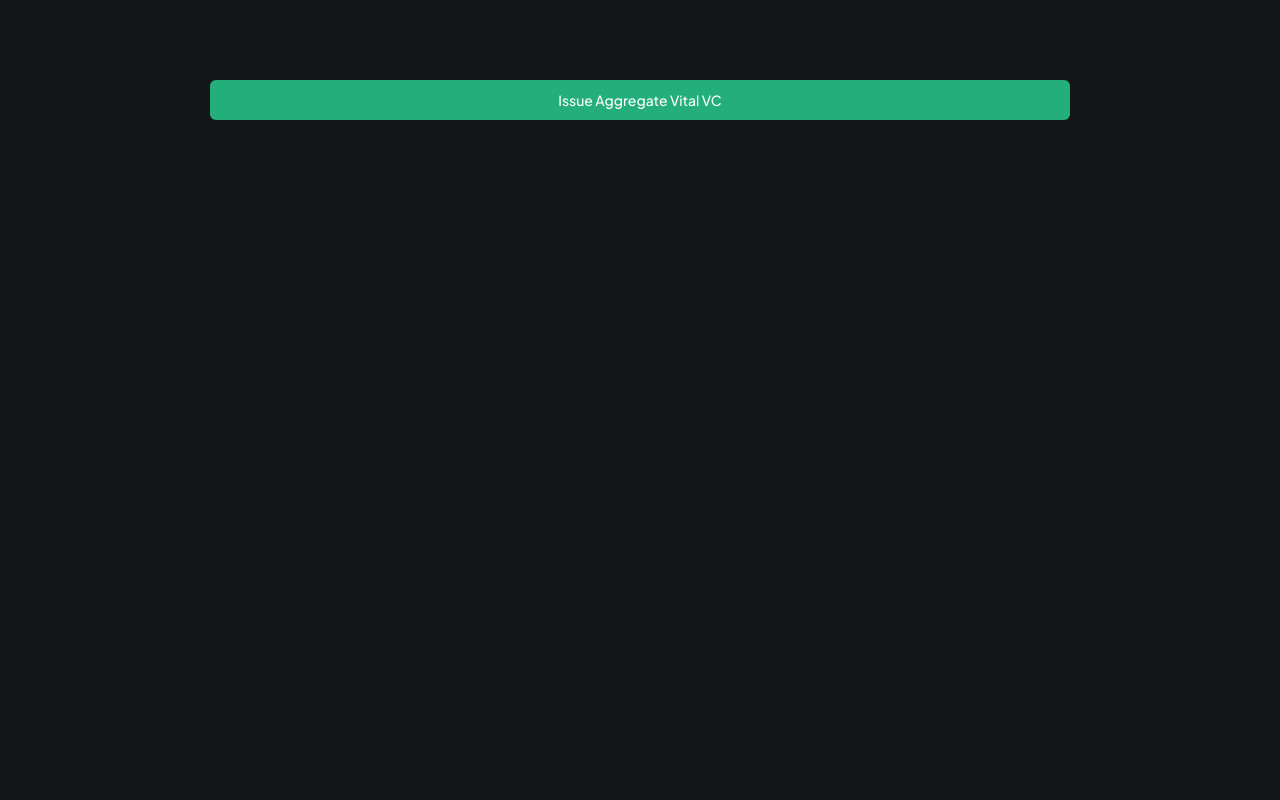
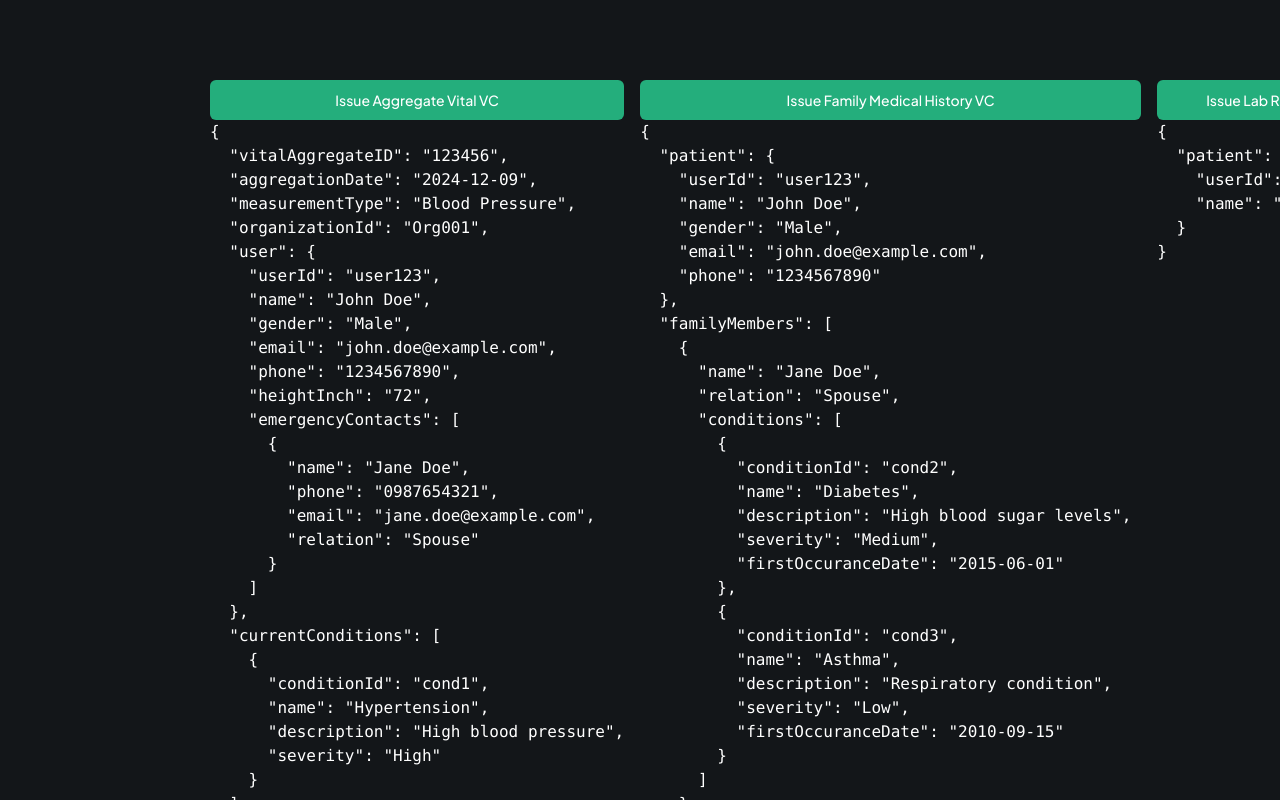
Before and after one commit to sanjay95/carebuddy, a Next.js app: page /issuance in a window 1280 px wide. Built offline with nearby package versions, Linux system fonts and the light colour scheme.

Commit message:
other data type issuance

```diff
--- a/app/issuance/page.tsx
+++ b/app/issuance/page.tsx
@@ -8,7 +8,7 @@ import { OfferPayload } from "@/types/types";
 import Link from "next/link";
 import { Button } from "@/components/ui/button";
 
-const credentialData = {
+const bpAggregateData = {
   vitalAggregateID: "123456",
   aggregationDate: "2024-12-09",
   measurementType: "Blood Pressure",
@@ -56,7 +56,83 @@ const credentialData = {
   bpSys360DayAvg: 121.0,
   bpDia360DayAvg: 81.0,
 };
-
+const familyMedicalHistory = {
+  patient: {
+    userId: "user123",
+    name: "John Doe",
+    gender: "Male",
+    email: "john.doe@example.com",
+    phone: "1234567890",
+  },
+  familyMembers: [
+    {
+      name: "Jane Doe",
+      relation: "Spouse",
+      conditions: [
+        {
+          conditionId: "cond2",
+          name: "Diabetes",
+          description: "High blood sugar levels",
+          severity: "Medium",
+          firstOccuranceDate: "2015-06-01",
+        },
+        {
+          conditionId: "cond3",
+          name: "Asthma",
+          description: "Respiratory condition",
+          severity: "Low",
+          firstOccuranceDate: "2010-09-15",
+        },
+      ],
+    },
+    {
+      name: "Michael Doe",
+      relation: "Father",
+      conditions: [
+        {
+          conditionId: "cond4",
+          name: "Heart Disease",
+          description: "Cardiovascular condition",
+          severity: "High",
+          firstOccuranceDate: "2000-01-20",
+        },
+        {
+          conditionId: "cond5",
+          name: "Arthritis",
+          description: "Joint inflammation",
+          severity: "Medium",
+          firstOccuranceDate: "2012-03-10",
+        },
+      ],
+    },
+    {
+      name: "Sarah Doe",
+      relation: "Mother",
+      conditions: [
+        {
+          conditionId: "cond6",
+          name: "Osteoporosis",
+          description: "Bone density loss",
+          severity: "Medium",
+          firstOccuranceDate: "2018-07-22",
+        },
+        {
+          conditionId: "cond7",
+          name: "Thyroid Disorder",
+          description: "Thyroid gland issues",
+          severity: "Low",
+          firstOccuranceDate: "2011-11-05",
+        },
+      ],
+    },
+  ],
+};
+const labReportData = {
+  patient: {
+    userId: "user123",
+    name: "John Doe",
+  }
+}
 const Issuance = () => {
   const [isLoading, setIsLoading] = useState(false);
   const [vaultLink, setVaultLink] = useState("");
@@ -79,7 +155,7 @@ const Issuance = () => {
     const response = await fetch("/api/issuance/start", {
       method: "POST",
       body: JSON.stringify({
-        credentialData,
+        bpAggregateData,
         credentialTypeId: "AHC Vitals Aggregate",
         claimMode: StartIssuanceInputClaimModeEnum.TxCode,
       }),
@@ -117,9 +193,28 @@ const Issuance = () => {
               onSubmit={form.handleSubmit(onSubmit)}
               className="flex-1 space-y-12"
             >
-              <SubmitButton isLoading={isLoading}>
+              <div className="flex flex-col space-y-4 md:flex-row md:space-x-4 md:space-y-0">
+              <div className="flex-1">
+                <SubmitButton isLoading={isLoading}>
                 Issue Aggregate Vital VC
-              </SubmitButton>
+                </SubmitButton>
+                <pre>{JSON.stringify(bpAggregateData, null, 2)}</pre>
+              </div>
+
+              <div className="flex-1">
+                <SubmitButton isLoading={isLoading}>
+                Issue Family Medical History VC
+                </SubmitButton>
+                <pre>{JSON.stringify(familyMedicalHistory, null, 2)}</pre>
+              </div>
+
+              <div className="flex-1">
+                <SubmitButton isLoading={isLoading}>
+                Issue Lab Report VC
+                </SubmitButton>
+                <pre>{JSON.stringify(labReportData, null, 2)}</pre>
+              </div>
+              </div>
             </form>
           )}
 
```
